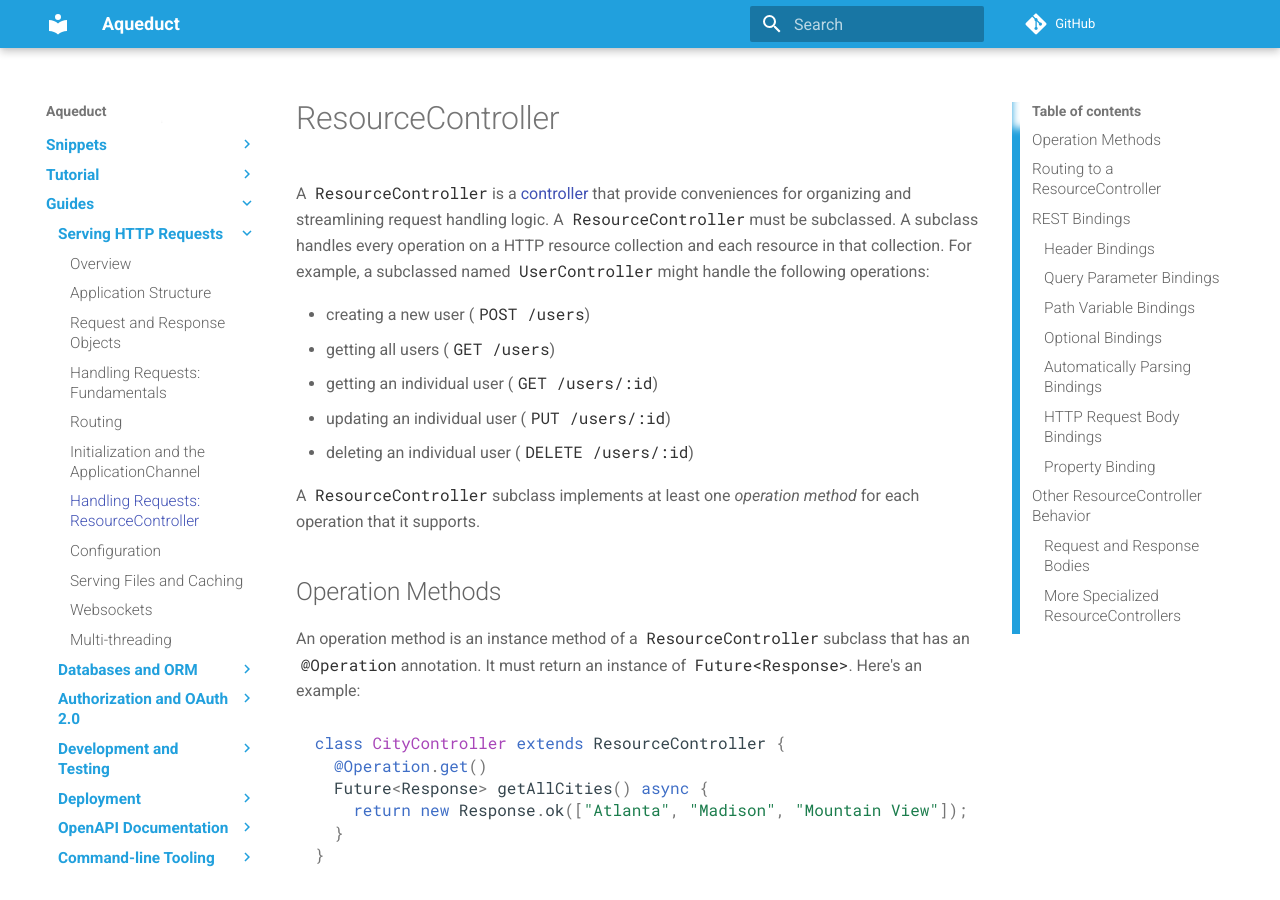
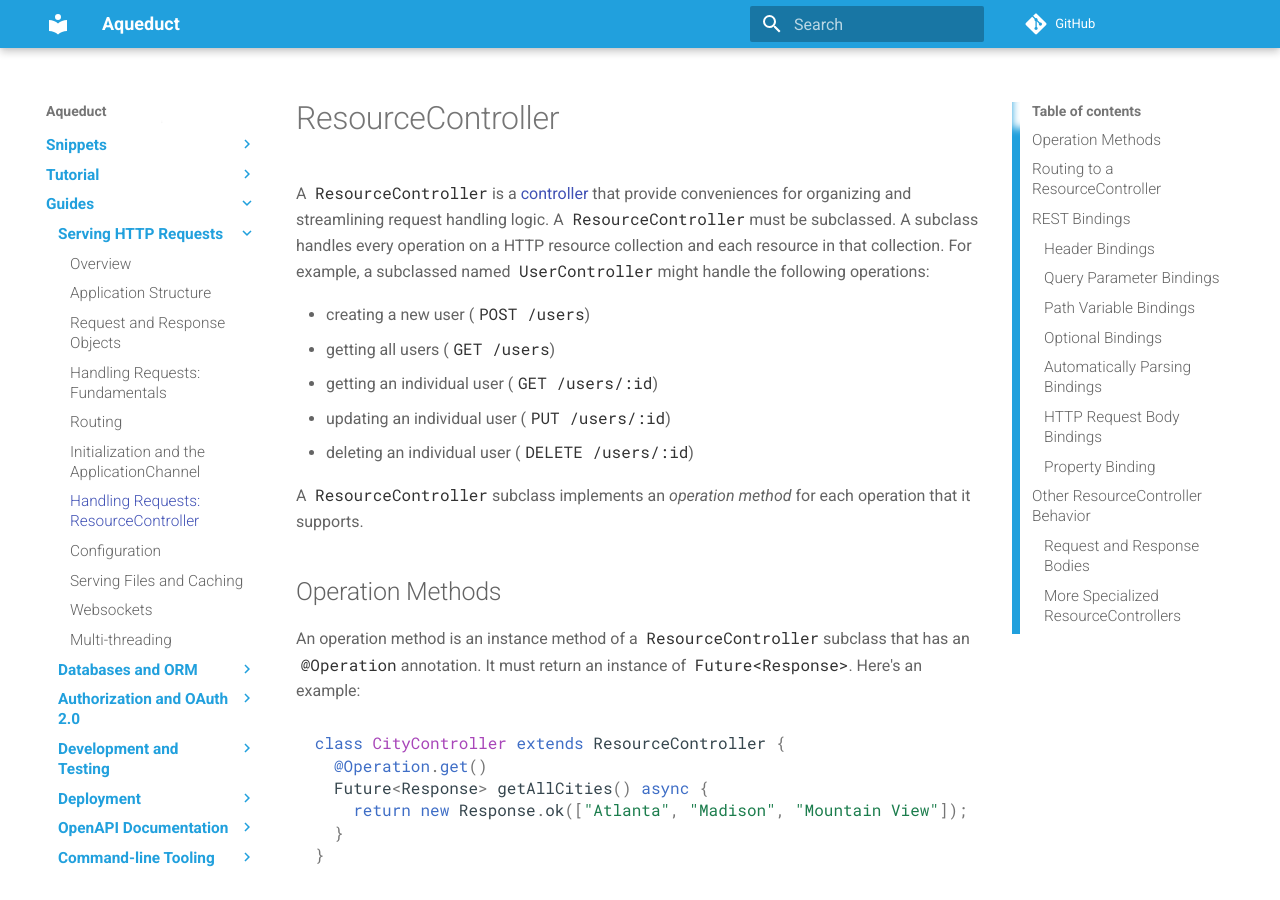
Before and after one commit to stablekernel/aqueduct, an MkDocs documentation site: the page built from source/docs/http/resource_controller.md, in a window 1280 px wide and 900 px high. Built offline with MkDocs 1.6.1 and Material for MkDocs 9.7.7, drawn with Linux system fonts in a browser that asks for light colours; comment, search, counter and statistics services are not loaded; old or Windows-style settings are respelled for this version of MkDocs.

Commit message:
Undo operation method change

```diff
--- a/source/docs/http/resource_controller.md
+++ b/source/docs/http/resource_controller.md
@@ -8,7 +8,7 @@
 - updating an individual user (`PUT /users/:id`)
 - deleting an individual user (`DELETE /users/:id`)
 
-A `ResourceController` subclass implements at least one *operation method* for each operation that it supports.
+A `ResourceController` subclass implements an *operation method* for each operation that it supports.
 
 ## Operation Methods
 
```
